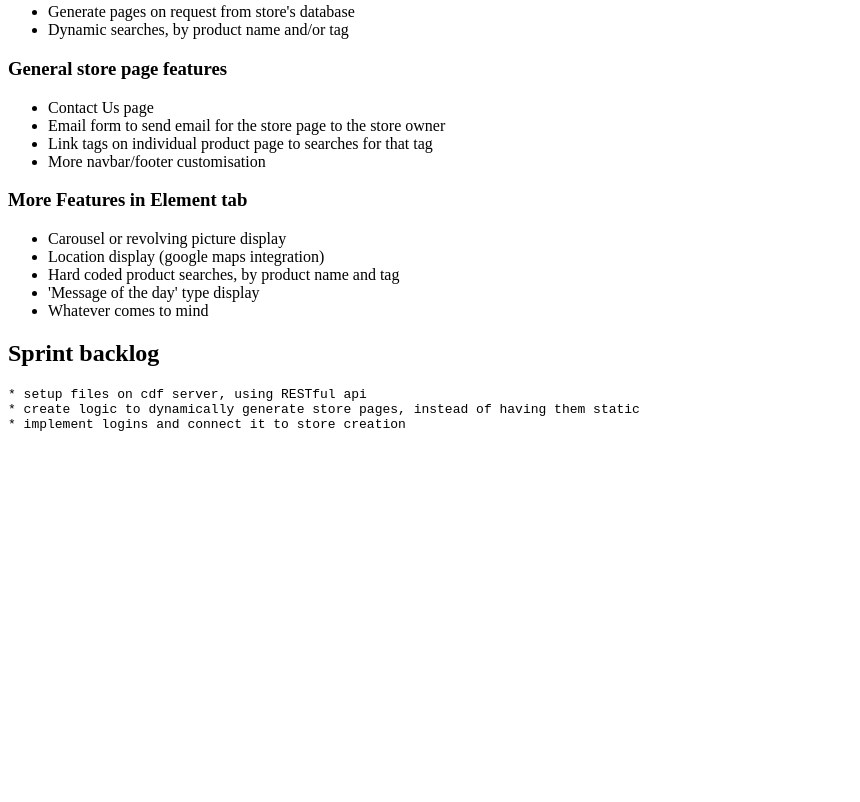
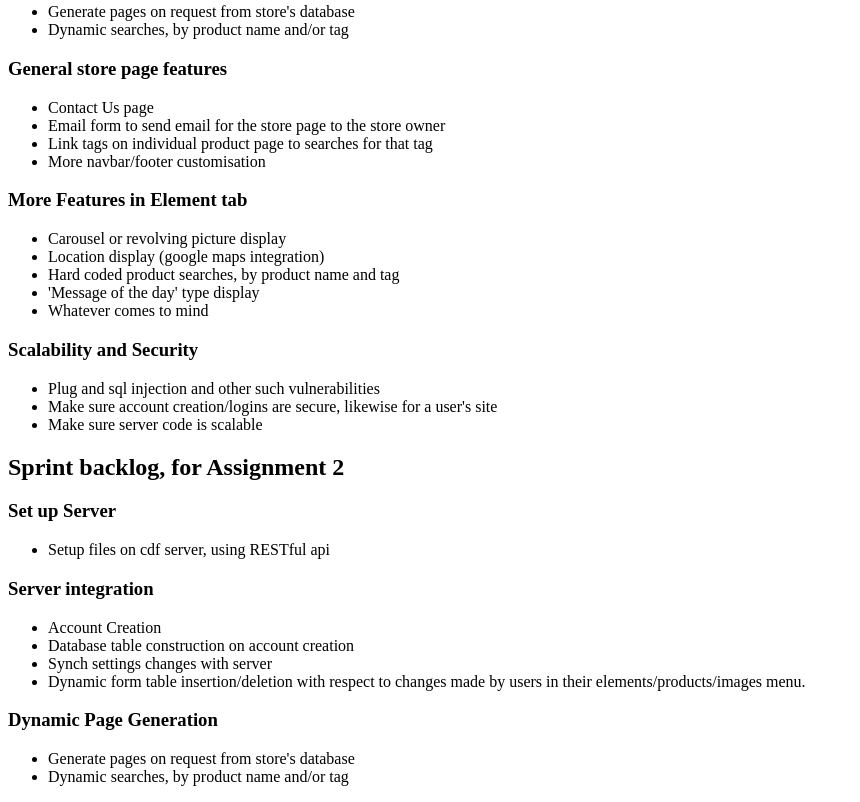
Before and after one commit to bahrymat/storefront, a plain HTML site: page readme.html in a window 1280 px wide. Shown: the part 1941-2743 px from the top of the page, without its empty margins (0-860 px from the left). Before the commit the page ends 2386 px from the top, so only its background shows below. Drawn offline with Linux system fonts and the light colour scheme.

Commit message:
edited sprint backlog

```diff
--- a/readme.html
+++ b/readme.html
@@ -148,11 +148,29 @@ Once the server is implemented, index.html will be the root, which for the purpo
 <li>'Message of the day' type display</li>
 <li>Whatever comes to mind</li>
 </ul>
+<h3> Scalability and Security</h3>
+<ul>
+<li>Plug and sql injection and other such vulnerabilities</li>
+<li>Make sure account creation/logins are secure, likewise for a user's site</li>
+<li>Make sure server code is scalable</li>
+</ul>
 
-<h2>Sprint backlog</h2>
-<pre>* setup files on cdf server, using RESTful api
-* create logic to dynamically generate store pages, instead of having them static
-* implement logins and connect it to store creation</pre>
+<h2>Sprint backlog, for Assignment 2</h2>
+<h3>Set up Server</h3>
+<ul><li>Setup files on cdf server, using RESTful api</li></ul>
+<h3>Server integration</h3>
+<ul>
+<li>Account Creation</li>
+<li>Database table construction on account creation</li>
+<li>Synch settings changes with server</li>
+<li>Dynamic form table insertion/deletion with respect to changes made by users in their elements/products/images menu.</li>
+</ul>
+<h3>Dynamic Page Generation</h3>
+<ul>
+<li>Generate pages on request from store's database</li>
+<li>Dynamic searches, by product name and/or tag</li>
+</ul>
+
 
 </body>
 </html>
```
